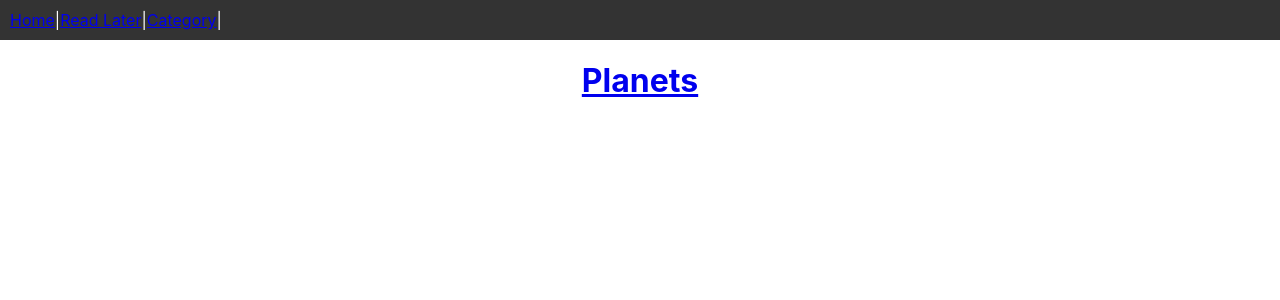
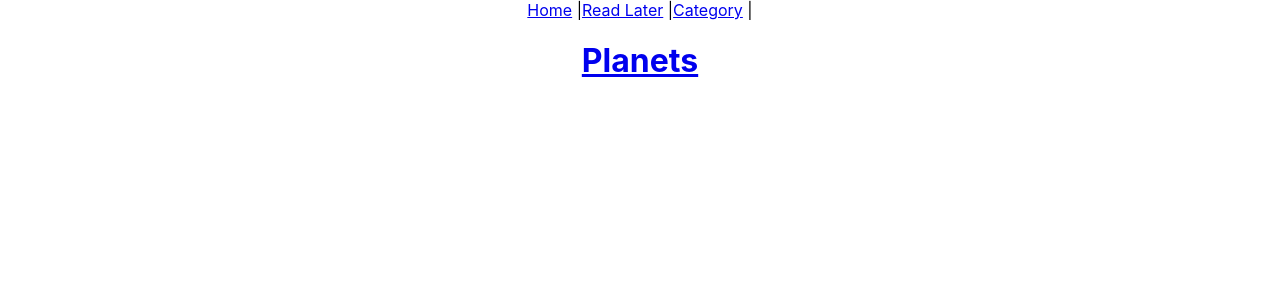
Before and after one commit to Misk-SEI09/project-3, a React (Create React App) app: page / in a window 1280 px wide. Shown: the top 300 px of the page. Built offline with nearby package versions, Linux system fonts and the light colour scheme; no server answers.

Commit message:
Edit file header

```diff
--- a/src/Components/Header.jsx
+++ b/src/Components/Header.jsx
@@ -5,7 +5,7 @@ import { Link } from 'react-router-dom'
 function Header(){
 
  return(
-     <nav style={headerStyle}>
+     <nav >
 
          <Link to='/'>Home</Link> |
 
@@ -15,29 +15,11 @@ function Header(){
 
          {/* <Link to='/'>Weight</Link> */}
 
-
-
-{/* <ul>
-  <li><a href="/">Home</a></li>
-  <li><a href="">Read Later</a></li>
-  <li><link href="#contact">Catgegory</linl></li>
-
-</ul> */}
-
      </nav>
 
 
  )
  }
- const headerStyle ={
-    // textAlign: 'center',
-    display: 'flex',
-    // :'',
-    color: '#fff',
-    padding: '10px',
-    background: '#333',
-// list-style-type: none,
-  margin: 0
-}
+
 
 export default Header
```
